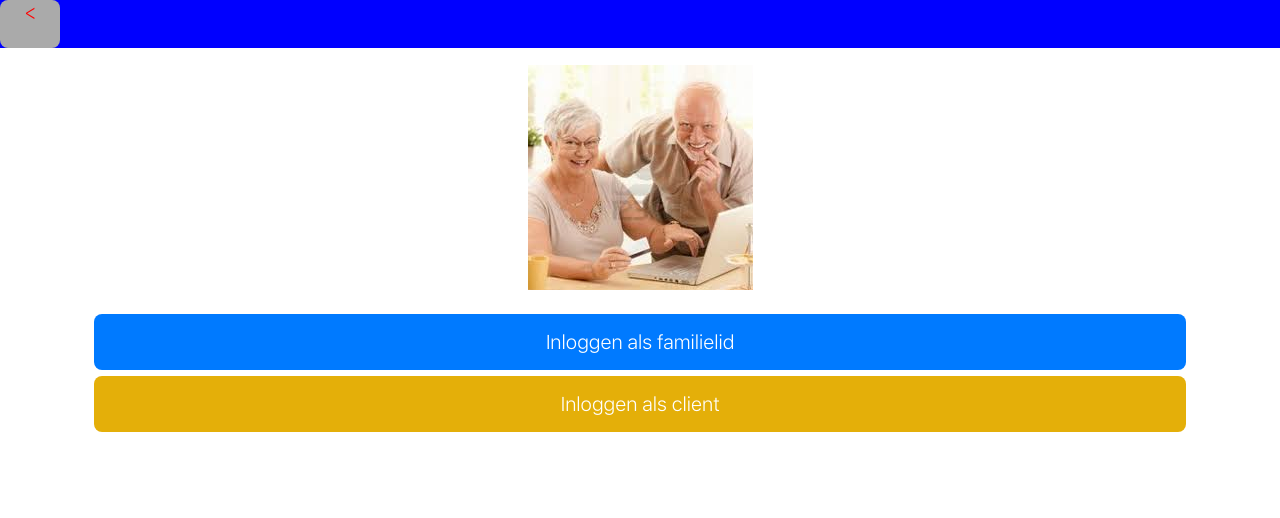
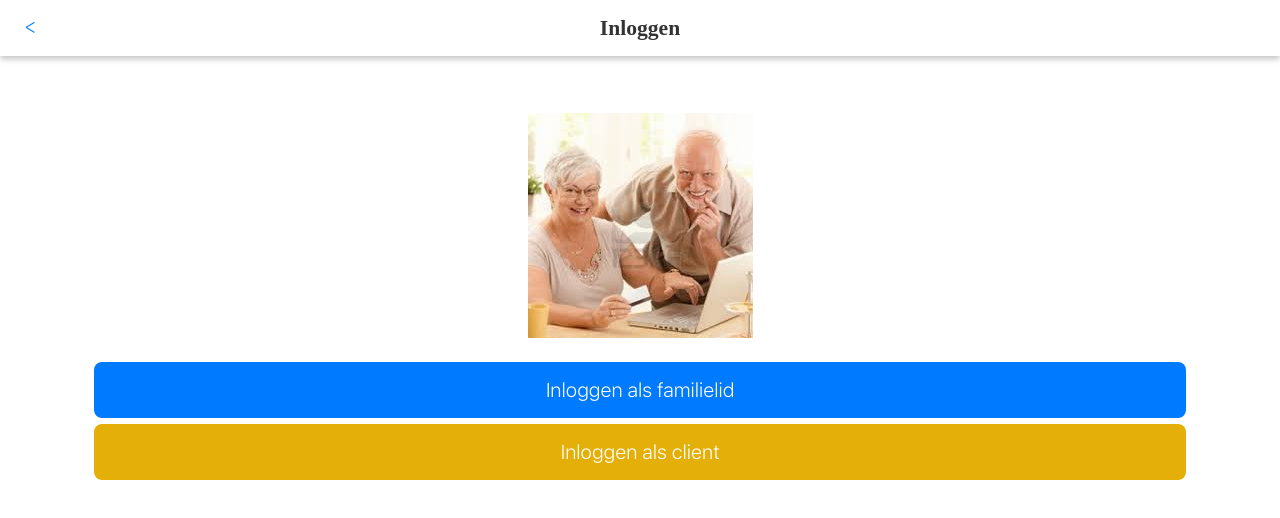
Before and after one commit to thomasvanorden/pws, a plain HTML site: page app/inloggen.html in a window 1280 px wide. Drawn offline with Linux system fonts and the light colour scheme; a web font is replaced by a local one.

Commit message:
Header gepimpt

```diff
--- a/app/css/start.css
+++ b/app/css/start.css
@@ -30,28 +30,39 @@ html {
 
 header {
     position: fixed;
-    background: blue;
+    background: white;
     top: 0;
     left: 0;
     width: 100%;
-    height: 3em;
+    height: 3.5em;
+    box-shadow: 0 3px 6px rgba(0,0,0,0.23);
 }
 
-#backbtn {
+header > a {
     position: relative;
-    color: red;
+    float: left;
+    color: #007EFF;
     width: 3em;
     height: 100%;
-    padding-top:0;
-    padding-bottom: 0;
+    padding: 0;
     margin: 0;
+    line-height: calc(3.5em / 4 * 3);
+    background: transparent;
+}
+
+header > h1 {
+    font-size: 1.35em;
+    line-height: 2.65em;
+    margin: 0 0;
+    padding: 0 100px;
+    text-align: center;
 }
 
 body {
     width: 88.4% - 40px;
     font-family: SF;
     color: var(--text-color);
-    margin-top: 2.9%;
+    margin-top: calc(2.9% + 3em);
     margin-left: 5.8%;
     margin-right: 5.8%;
     padding: 20px;
--- a/app/inloggen.html
+++ b/app/inloggen.html
@@ -8,7 +8,8 @@
 	</head>
 	<body>
 		<header>
-				<a id="backbtn" href="start.html">&lt;</a>
+				<a href="start.html">&lt;</a>
+				<h1>Inloggen</h1>
 		</header>
 		<img id="entryimg" src="./res/img/evertenevelien.jpg"/>
 		<div id="buttons">
```
Also changed, not shown: app/form_client.html (+2 -1 lines), app/form_gebruiker.html (+2 -1 lines), app/form_notificatie.html (+2 -1 lines), app/login_client.html (+2 -1 lines), app/login_gebruiker.html (+2 -1 lines).
